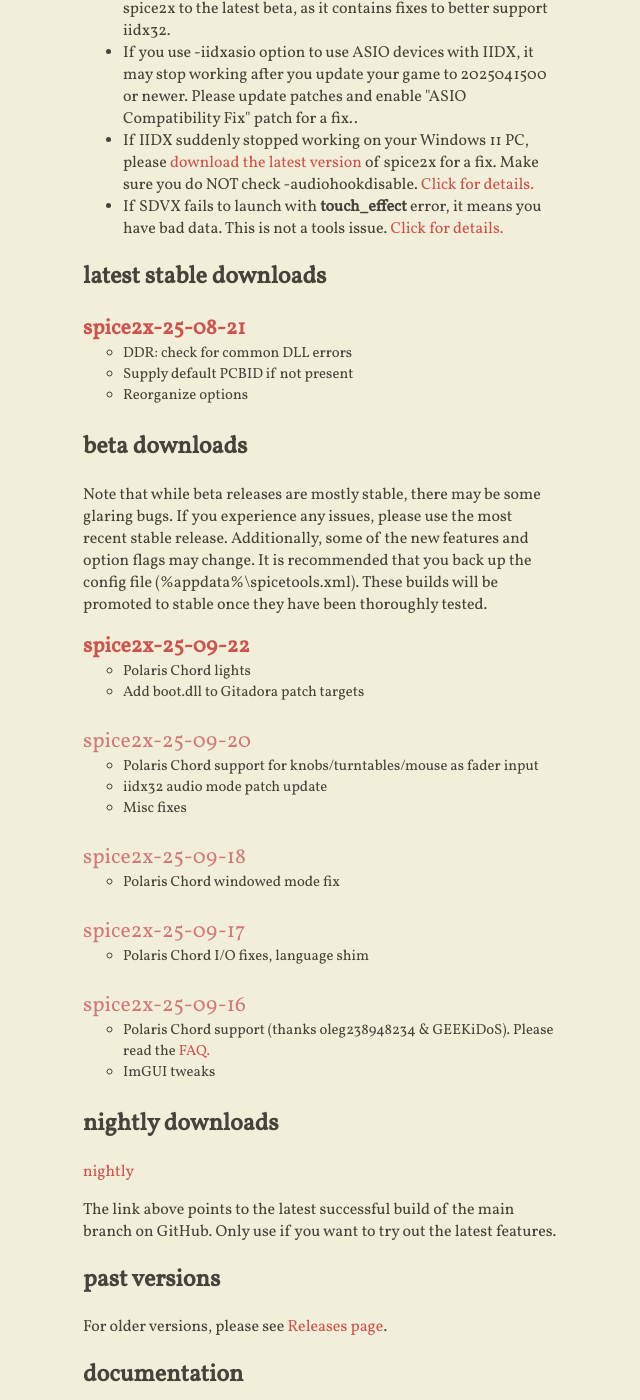
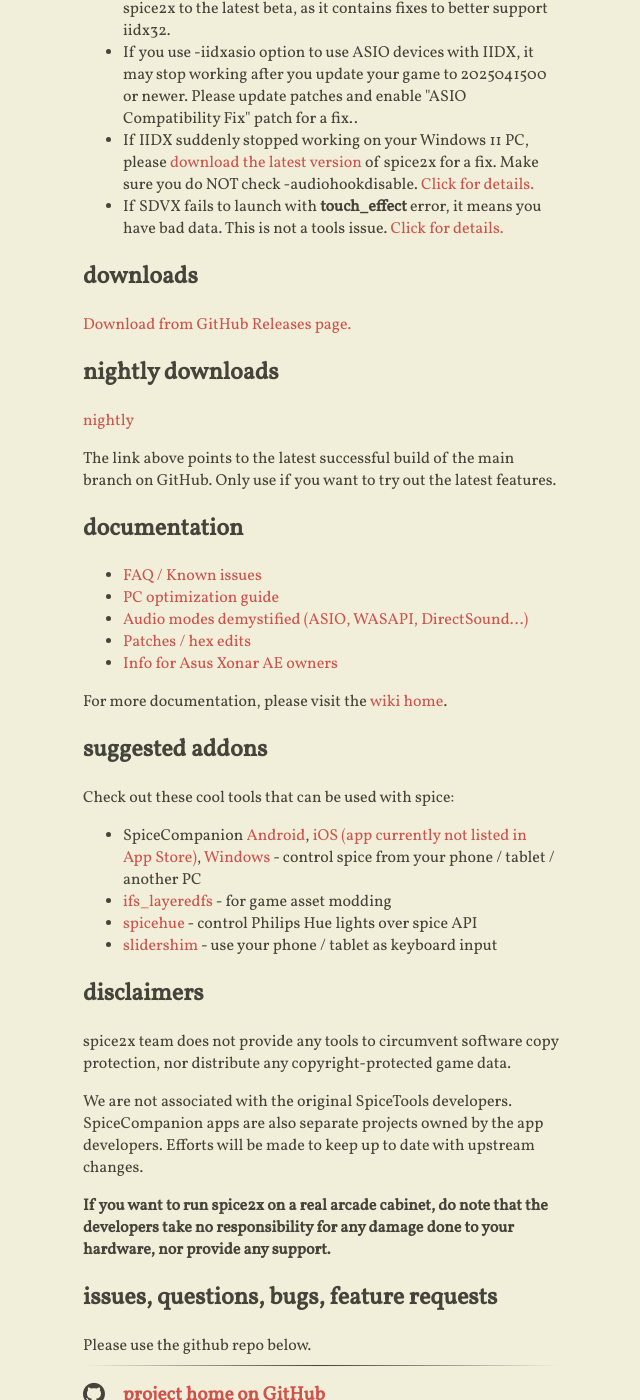
Before and after one commit to spice2x/spice2x.github.io, a Jekyll site: the page built from docs/index.html, in a window 1280 px wide and 1400 px high, scrolled down 393 px. Shown: the whole window, without its empty margins (421-1061 px from the left). Built offline with Jekyll 4.4.1, drawn with Linux system fonts in a browser that asks for light colours; nearby versions of some CDN libraries.

Commit message:
update download links to point to github

```diff
--- a/docs/_includes/content.html
+++ b/docs/_includes/content.html
@@ -37,85 +37,15 @@
   </ul>
 </p>
 
-<h2>latest stable downloads</h2>
+<h2>downloads</h2>
 
-<ul class="downloads highlight-latest">
-  <li>
-    <a class="download-link" href="https://github.com/spice2x/spice2x.github.io/releases/download/25-08-21/spice2x-25-08-21.zip">
-      spice2x-25-08-21
-    </a>
-    <ul>
-      <li>DDR: check for common DLL errors</li>
-      <li>Supply default PCBID if not present</li>
-      <li>Reorganize options</li>
-    </ul>
-  </li>
-</ul>
-
-<h2>beta downloads</h2>
-
-<p>Note that while beta releases are mostly stable, there may be some glaring bugs. If you experience any issues, please
-  use the most recent stable release. Additionally, some of the new features and option flags may change. It is
-  recommended that you back up the config file (%appdata%\spicetools.xml). These builds will be promoted to
-  stable once they have been thoroughly tested.
-</p>
-<ul class="downloads-beta highlight-latest">
-  <li>
-    <a class="download-link" href="https://github.com/spice2x/spice2x.github.io/releases/download/25-09-22/spice2x-25-09-22.zip">
-      spice2x-25-09-22
-    </a>
-    <ul>
-      <li>Polaris Chord lights</li>
-      <li>Add boot.dll to Gitadora patch targets</li>
-    </ul>
-  </li>
-  <li>
-    <a class="download-link" href="https://github.com/spice2x/spice2x.github.io/releases/download/25-09-20/spice2x-25-09-20.zip">
-      spice2x-25-09-20
-    </a>
-    <ul>
-      <li>Polaris Chord support for knobs/turntables/mouse as fader input</li>
-      <li>iidx32 audio mode patch update</li>
-      <li>Misc fixes</li>
-    </ul>
-  </li>
-  <li>
-    <a class="download-link" href="https://github.com/spice2x/spice2x.github.io/releases/download/25-09-18/spice2x-25-09-18.zip">
-      spice2x-25-09-18
-    </a>
-    <ul>
-      <li>Polaris Chord windowed mode fix</li>
-    </ul>
-  </li>
-  <li>
-    <a class="download-link" href="https://github.com/spice2x/spice2x.github.io/releases/download/25-09-17/spice2x-25-09-17.zip">
-      spice2x-25-09-17
-    </a>
-    <ul>
-      <li>Polaris Chord I/O fixes, language shim</li>
-    </ul>
-  </li>
-  <li>
-    <a class="download-link" href="https://github.com/spice2x/spice2x.github.io/releases/download/25-09-16/spice2x-25-09-16.zip">
-      spice2x-25-09-16
-    </a>
-    <ul>
-      <li>Polaris Chord support (thanks oleg238948234 & GEEKiDoS).
-          Please read the <a href="https://github.com/spice2x/spice2x.github.io/wiki/Known-issues#polaris-chord">FAQ.</a></li>
-      <li>ImGUI tweaks</li>
-    </ul>
-  </li>
-</ul>
+<p><a href="https://github.com/spice2x/spice2x.github.io/releases">Download from GitHub Releases page.</a></p>
 
 <h2>nightly downloads</h2>
 
 <a class="download-link" href="https://nightly.link/spice2x/spice2x.github.io/workflows/ci/main">nightly</a>
 
 <p>The link above points to the latest successful build of the main branch on GitHub. Only use if you want to try out the latest features.</p>
-
-<h2>past versions</h2>
-
-For older versions, please see <a href="https://github.com/spice2x/spice2x.github.io/releases">Releases page</a>.
 
 <h2>documentation</h2>
 
```
